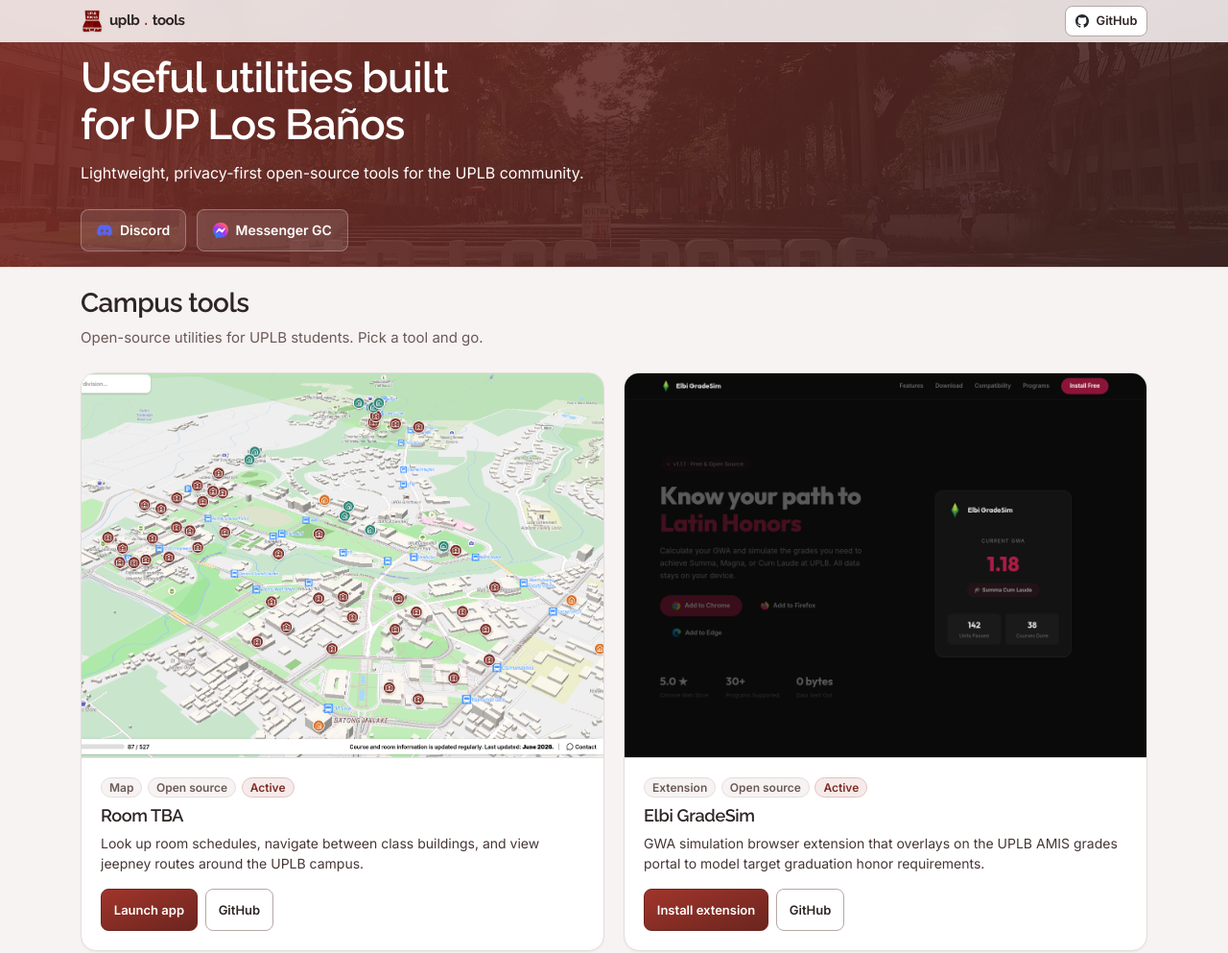
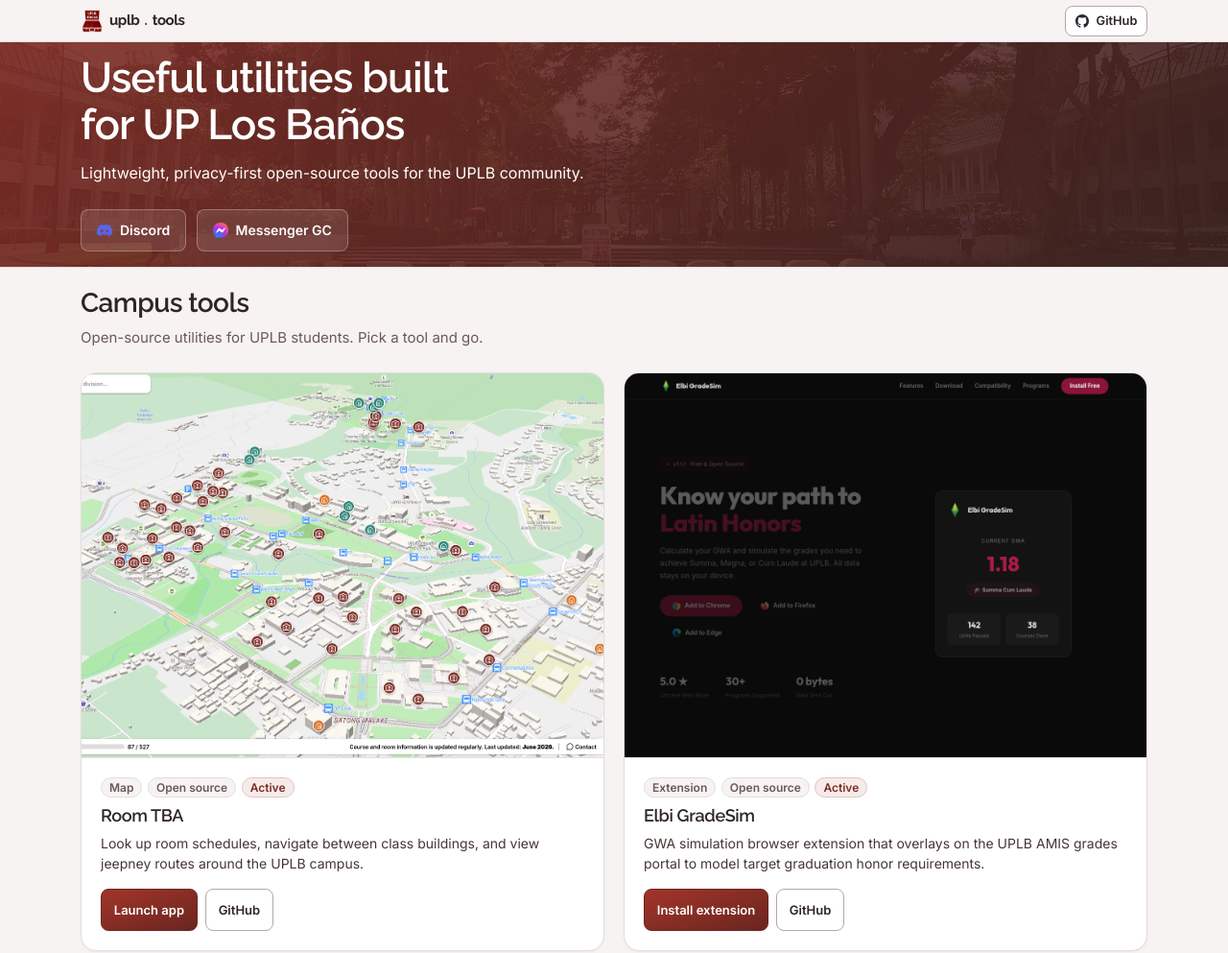
Before and after one commit to uplbtools/uplbtools.me, an Astro site: page / in a window 1280 px wide. Shown: the top 993 px of the page at 96% size. Built offline with nearby package versions, Linux system fonts and the light colour scheme; Astro itself is replaced by a stand-in of ours; no server answers.

Commit message:
fix(hero): keep maroon banner below fixed navbar
Start hero below header in document flow, solid header background, higher z-index.

```diff
--- a/src/components/Header.astro
+++ b/src/components/Header.astro
@@ -44,11 +44,9 @@ import OpensInNewTab from "./OpensInNewTab.astro";
     top: 0;
     left: 0;
     width: 100%;
-    z-index: 100;
+    z-index: 200;
     height: var(--header-height);
-    background: hsla(5, 22%, 96%, 0.88);
-    backdrop-filter: blur(10px);
-    -webkit-backdrop-filter: blur(10px);
+    background-color: var(--bg-page);
     border-bottom: 1px solid var(--border-subtle);
   }
 
--- a/src/components/Hero.astro
+++ b/src/components/Hero.astro
@@ -56,7 +56,9 @@ const quickLinks = [
 <style>
   .hero-section {
     position: relative;
-    padding: calc(var(--header-height) + 0.75rem) 0 1rem;
+    z-index: 0;
+    margin-top: var(--header-height);
+    padding: 0.75rem 0 1rem;
     overflow: hidden;
     border-bottom: 1px solid var(--border-subtle);
   }
@@ -64,6 +66,7 @@ const quickLinks = [
   .hero-backdrop {
     position: absolute;
     inset: 0;
+    z-index: 0;
     background-image: url("/uplb-bg.webp");
     background-size: cover;
     background-position: center;
```
